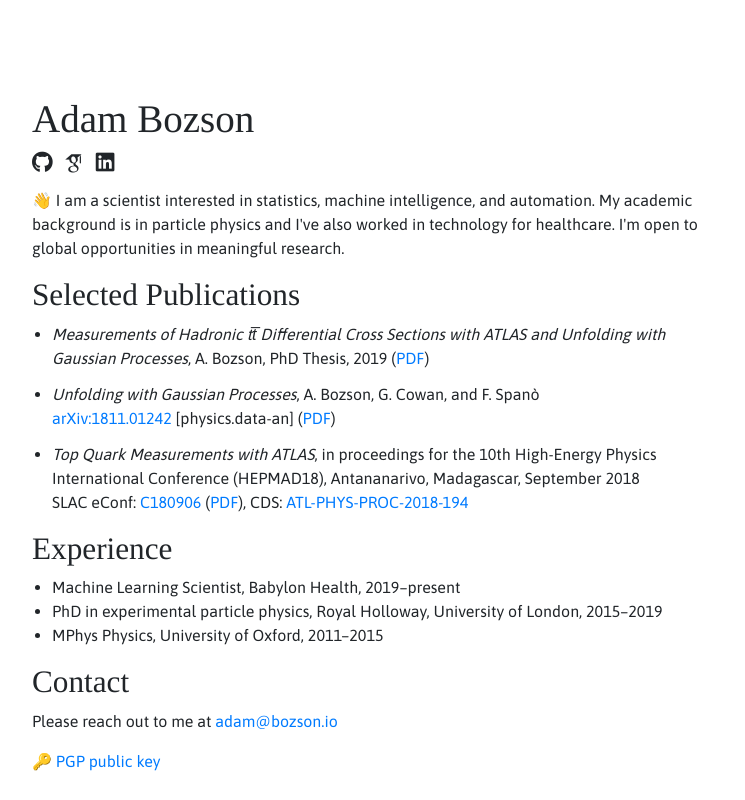
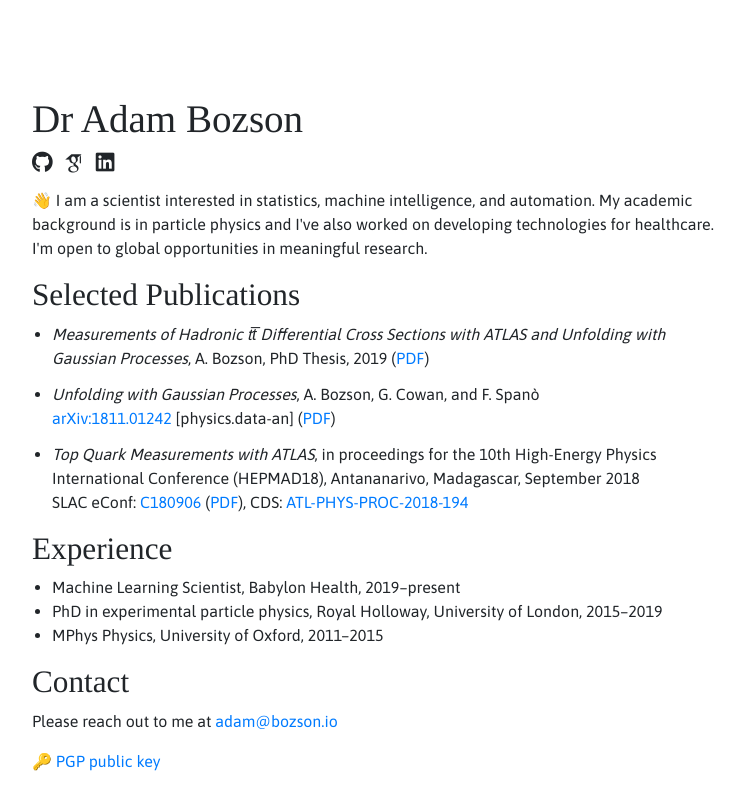
Before and after one commit to adambozson/adambozson.github.io, a website: page index.html in a window 1280 px wide. Shown: the whole page, without its empty margins (263-1008 px from the left). Drawn offline with Linux system fonts and the light colour scheme; files whose address does not match are found by name; a web font is replaced by a local one.

Commit message:
Small rewordings

```diff
--- a/index.html
+++ b/index.html
@@ -12,7 +12,7 @@
   <div class="container">
     <div class="row">
       <div class="col">
-        <h1>Adam Bozson</h1>
+        <h1>Dr Adam Bozson</h1>
         <span class="head-logo">
           <a class="fab fa-github fa-lg" href="https://github.com/adambozson" title="GitHub"></a>
           <a class="ai ai-google-scholar ai-lg" href="https://scholar.google.co.uk/citations?user=e2r3UDsAAAAJ"
@@ -21,7 +21,7 @@
         </span>
         <p>
           👋 I am a scientist interested in statistics, machine intelligence, and automation.
-          My academic background is in particle physics and I've also worked in technology for healthcare.
+          My academic background is in particle physics and I've also worked on developing technologies for healthcare.
           I'm open to global opportunities in meaningful research.
         </p>
 
```
